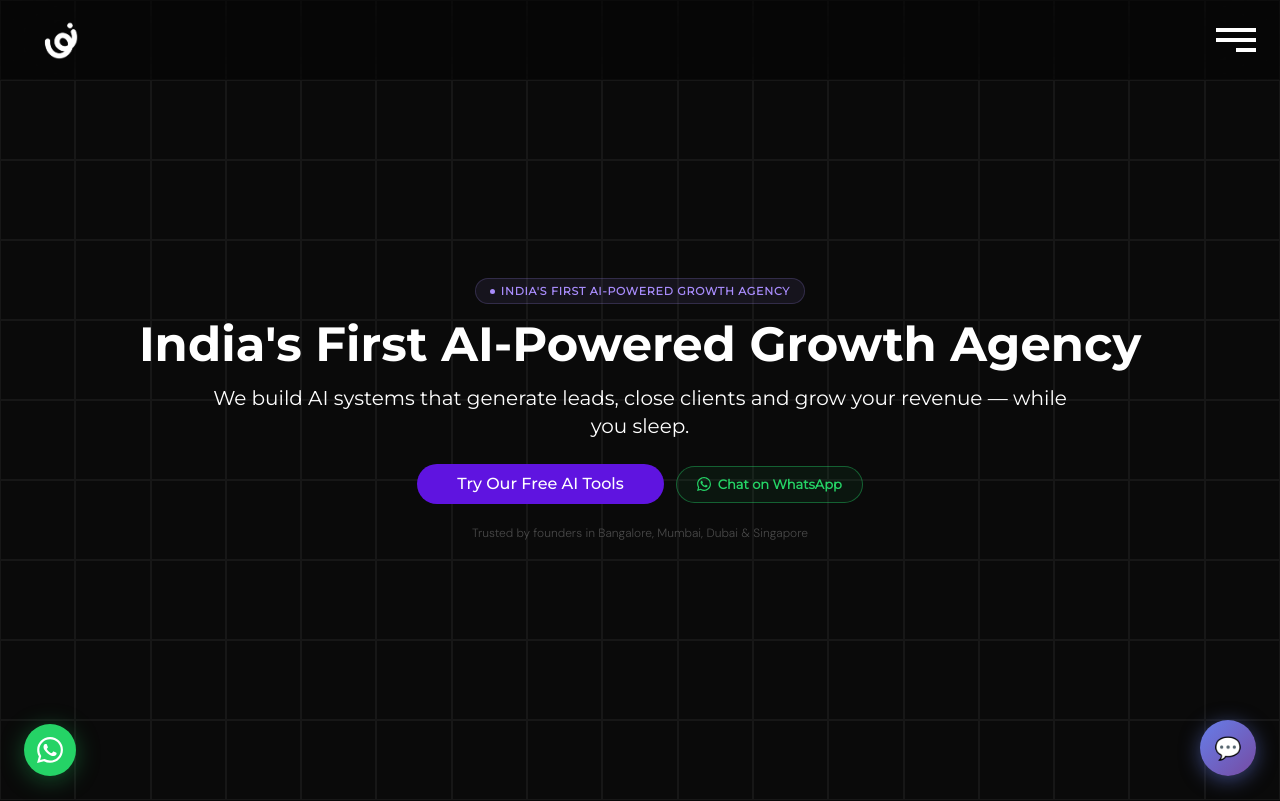
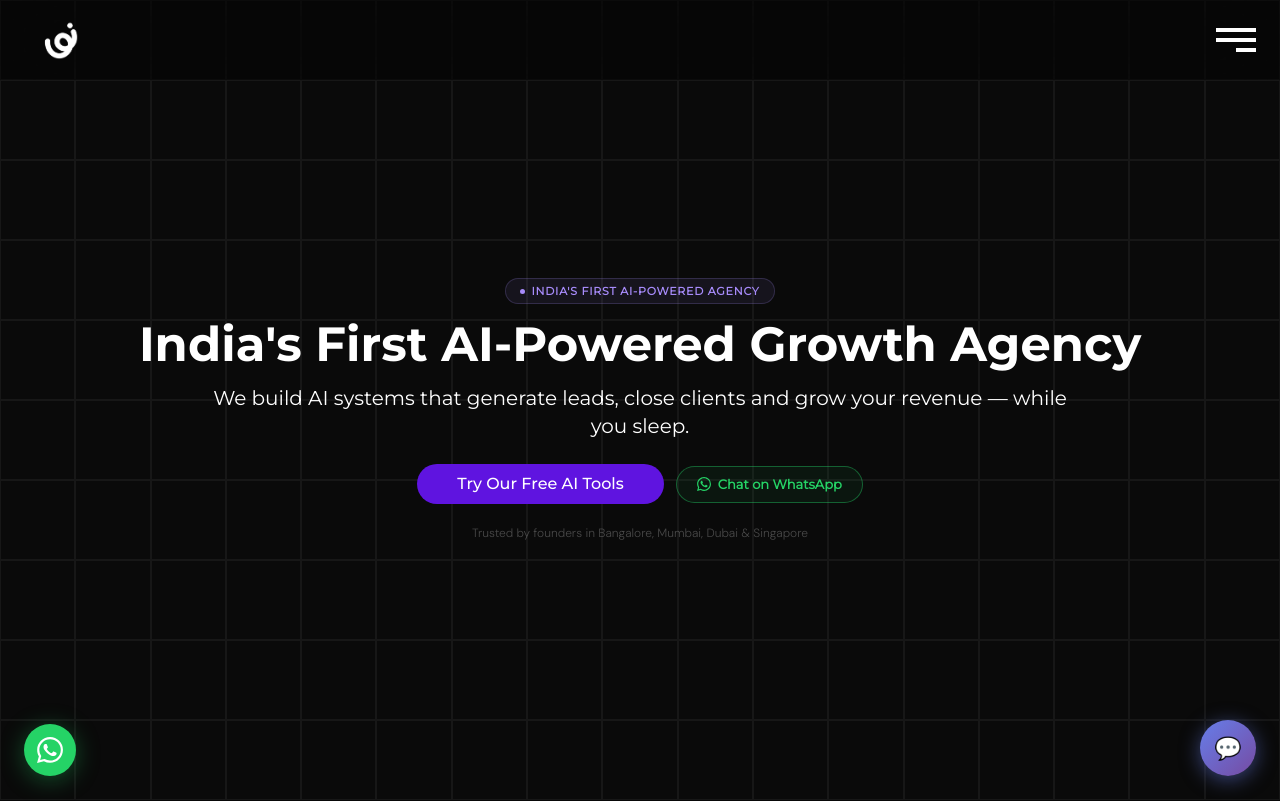
Before and after one commit to Unicostudios/UnicoLatest, a Next.js app: page / in a window 1280 px wide. Shown: the top 801 px of the page. Built offline with nearby package versions, Linux system fonts and the light colour scheme.

Commit message:
Update agency description in GridHoverHero component

```diff
--- a/src/app/components/GridHoverHero.jsx
+++ b/src/app/components/GridHoverHero.jsx
@@ -32,6 +32,13 @@ export default function GridHoverHero({ h1, p, btn, href, target, click }) {
 
   return (
     <div className="bg-neutral-950">
+      <style>{`
+        @media(max-width:640px){
+          .gh-badge{font-size:10px;padding:3px 10px;white-space:nowrap;}
+          .gh-trust{display:none;}
+          .gh-cta-row{flex-direction:column;gap:10px;align-items:center;}
+        }
+      `}</style>
       <div
         ref={scope}
         className="grid h-screen w-full grid-cols-[repeat(auto-fit,_minmax(75px,_1fr))] grid-rows-[repeat(auto-fit,_minmax(75px,_1fr))]"
@@ -65,7 +72,7 @@ export default function GridHoverHero({ h1, p, btn, href, target, click }) {
           textTransform: "uppercase",
         }}>
           <span style={{ width: 5, height: 5, borderRadius: "50%", background: "#a78bfa", display: "inline-block" }} />
-          India's First AI-Powered Growth Agency
+          India's First AI-Powered Agency
         </div>
 
         <h1 className="font-montserrat-bold text-center text-3xl text-white sm:text-4xl md:text-5xl">
```
